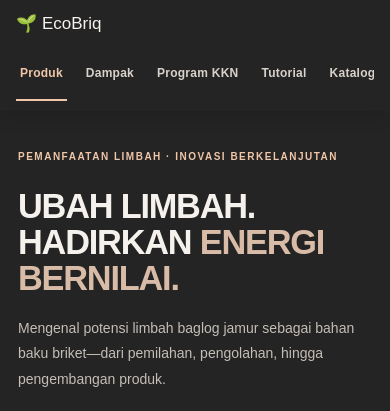
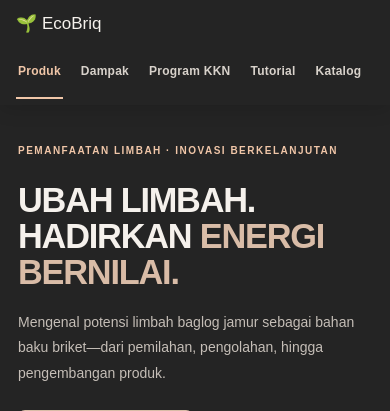
Before and after one commit to yuni272004-lang/baglog-briquet, a PHP site: page /index.html in a window 390 px wide. Shown: the top 411 px of the page. Run offline with PHP 8.4, Linux system fonts and the light colour scheme.

Commit message:
Improve mobile navigation with horizontal swipe

```diff
--- a/css/style.css
+++ b/css/style.css
@@ -1876,3 +1876,45 @@ button, input, textarea, select {
         transform: none;
     }
 }
+
+
+/* ===== NAVIGASI MOBILE: SATU BARIS YANG DAPAT DIGESER ===== */
+@media (max-width: 800px) {
+    .single-page .home-nav {
+        align-items: center;
+        justify-content: space-between;
+    }
+
+    .single-page .home-nav nav {
+        order: 3;
+        display: flex;
+        flex: 0 0 100%;
+        flex-wrap: nowrap;
+        justify-content: flex-start;
+        gap: 8px 18px;
+        width: 100%;
+        max-width: 100%;
+        overflow-x: auto;
+        overflow-y: hidden;
+        padding: 2px 2px 8px;
+        -webkit-overflow-scrolling: touch;
+        scrollbar-width: thin;
+        scroll-snap-type: x proximity;
+    }
+
+    .single-page .home-nav nav a {
+        flex: 0 0 auto;
+        min-height: 44px;
+        padding: 8px 2px;
+    }
+}
+
+@media (max-width: 480px) {
+    .single-page .home-nav {
+        padding: 10px 16px 4px;
+    }
+
+    .single-page .home-nav nav {
+        gap: 6px 16px;
+    }
+}
```
